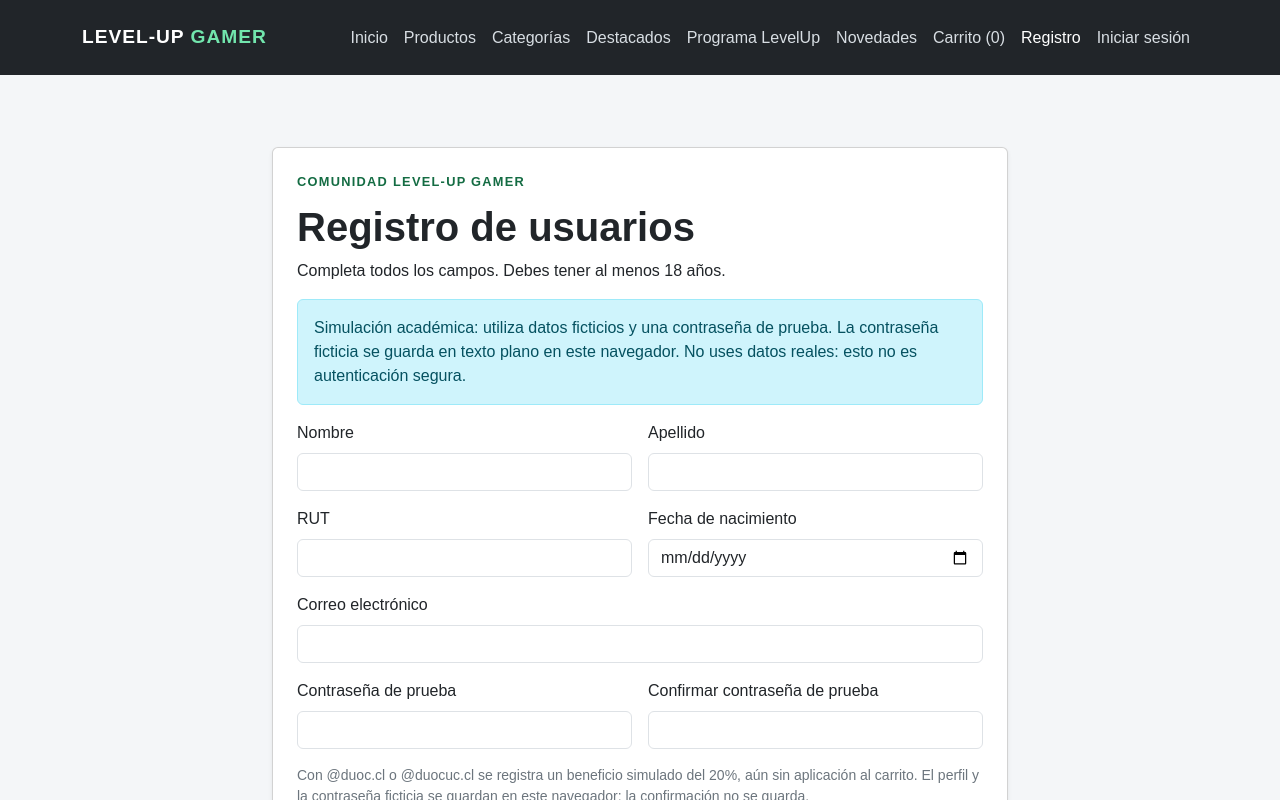
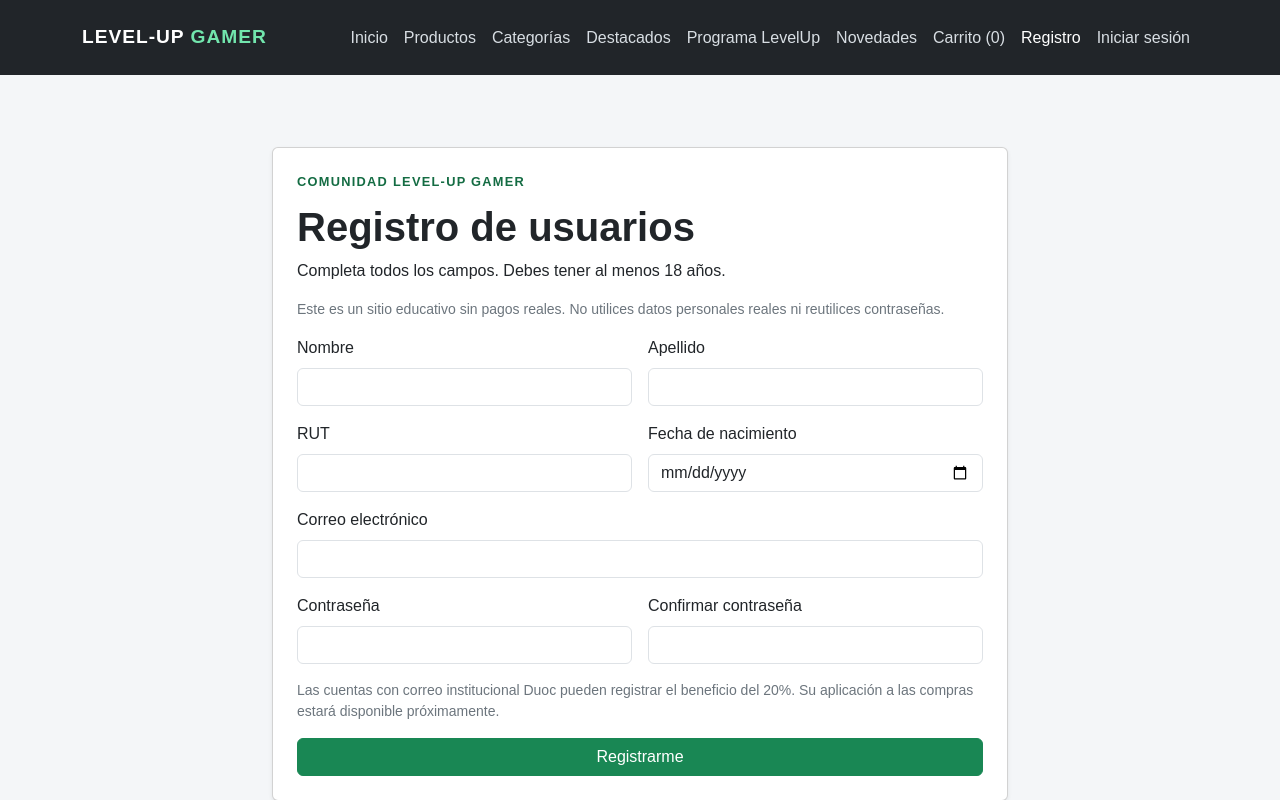
Before and after one commit to AliceThePianist/level-up-gamer-react, a React (Vite) app: page /registro in a window 1280 px wide. Shown: the top 800 px of the page. Built offline with nearby package versions, Linux system fonts and the light colour scheme.

Commit message:
style: pulir mensajes públicos y conservar ajustes de registro

```diff
--- a/src/components/Footer.jsx
+++ b/src/components/Footer.jsx
@@ -18,6 +18,7 @@
           </Col>
         </Row>
         <hr className="my-4" />
+        <p className="small">Proyecto educativo: no procesa pagos ni envíos reales. No reutilices contraseñas personales.</p>
         <p className="small mb-0">© {anioActual} Level-Up Gamer. Todos los derechos reservados.</p>
       </Container>
     </footer>
--- a/src/utils/validarRegistro.js
+++ b/src/utils/validarRegistro.js
@@ -23,9 +23,9 @@
   if (!/^[^\s@]+@[^\s@]+\.[^\s@]+$/.test(formulario.correo.trim())) {
     errores.correo = 'Ingresa un correo válido, por ejemplo nombre@correo.cl.'
   }
-  if (formulario.contrasena.trim().length < 6) errores.contrasena = 'Usa una contraseña de prueba de al menos 6 caracteres.'
+  if (formulario.contrasena.trim().length < 6) errores.contrasena = 'Usa una contraseña de al menos 6 caracteres.'
   if (!formulario.confirmacion) {
-    errores.confirmacion = 'Confirma tu contraseña de prueba.'
+    errores.confirmacion = 'Confirma tu contraseña.'
   } else if (formulario.contrasena !== formulario.confirmacion) {
     errores.confirmacion = 'Las contraseñas no coinciden.'
   }
--- a/src/views/Home.jsx
+++ b/src/views/Home.jsx
@@ -43,7 +43,7 @@
           <strong className="descuento">20%</strong>
           <div>
             <p className="fw-bold mb-1">Tu próxima partida tiene un beneficio Duoc.</p>
-            <p className="mb-0">Descuento de por vida con tu correo Duoc. Disponible cuando se habilite el registro.</p>
+            <p className="mb-0">Registra tu correo Duoc para obtener el beneficio del 20%. Su aplicación al carrito estará disponible próximamente.</p>
           </div>
         </Container>
       </aside>
--- a/src/views/Login.jsx
+++ b/src/views/Login.jsx
@@ -18,7 +18,7 @@
       nuevosErrores.correo = 'Ingresa un correo electrónico válido.'
     }
     if (contrasena.trim().length < 6) {
-      nuevosErrores.contrasena = 'Ingresa tu contraseña ficticia de al menos 6 caracteres.'
+      nuevosErrores.contrasena = 'Ingresa tu contraseña de al menos 6 caracteres.'
     }
     setErrores(nuevosErrores)
     if (Object.keys(nuevosErrores).length > 0) return
@@ -31,7 +31,7 @@
       alIniciarSesion(usuario)
       navigate(usuario.rol === 'admin' ? '/admin/productos' : '/')
     } catch {
-      setError('No se pudo iniciar sesión. Revisa que el almacenamiento del navegador esté disponible y que los datos de demostración sean válidos.')
+      setError('No se pudo iniciar sesión. Revisa que el almacenamiento del navegador esté disponible y que los datos guardados sean válidos.')
     }
   }
 
@@ -44,8 +44,7 @@
               <Card.Body className="p-4">
                 <p className="etiqueta">BIENVENIDO A LEVEL-UP GAMER</p>
                 <h1>Iniciar sesión</h1>
-                <Alert variant="info">Demostración académica. Usa solo datos y contraseñas ficticios: se guardan en texto plano en este navegador. No es autenticación segura.</Alert>
-                <Alert variant="secondary">Administrador de prueba: admin@tienda.cl / 123456</Alert>
+                <p className="text-secondary small">Sitio educativo. No reutilices contraseñas personales: los datos se almacenan en este navegador.</p>
                 {error && <Alert variant="danger">{error}</Alert>}
                 <Form noValidate onSubmit={ingresar}>
                   <Form.Group controlId="login-correo" className="mb-3">
@@ -54,14 +53,13 @@
                     <Form.Control.Feedback type="invalid" id="error-correo">{errores.correo}</Form.Control.Feedback>
                   </Form.Group>
                   <Form.Group controlId="login-contrasena" className="mb-3">
-                    <Form.Label>Contraseña ficticia</Form.Label>
+                    <Form.Label>Contraseña</Form.Label>
                     <Form.Control type="password" value={contrasena} onChange={(event) => { setContrasena(event.target.value); setError('') }} isInvalid={!!errores.contrasena} aria-describedby="error-contrasena" autoComplete="off" required />
                     <Form.Control.Feedback type="invalid" id="error-contrasena">{errores.contrasena}</Form.Control.Feedback>
                   </Form.Group>
                   <Button type="submit" variant="success" className="w-100">Ingresar</Button>
                 </Form>
-                <p className="mt-3 mb-0">¿Aún no tienes un usuario de prueba? <Link to="/registro">Registrarte</Link></p>
-                <p className="text-secondary small mt-3 mb-0">Los perfiles antiguos sin contraseña no permiten iniciar sesión. Registra un nuevo perfil con otro correo ficticio; los anteriores se conservan.</p>
+                <p className="mt-3 mb-0">¿Aún no tienes una cuenta? <Link to="/registro">Registrarte</Link></p>
               </Card.Body>
             </Card>
           </Col>
--- a/src/views/Registro.jsx
+++ b/src/views/Registro.jsx
@@ -13,8 +13,8 @@
   { nombre: 'rut', etiqueta: 'RUT', tipo: 'text', maxLength: 12 },
   { nombre: 'fechaNacimiento', etiqueta: 'Fecha de nacimiento', tipo: 'date' },
   { nombre: 'correo', etiqueta: 'Correo electrónico', tipo: 'email' },
-  { nombre: 'contrasena', etiqueta: 'Contraseña de prueba', tipo: 'password' },
-  { nombre: 'confirmacion', etiqueta: 'Confirmar contraseña de prueba', tipo: 'password' },
+  { nombre: 'contrasena', etiqueta: 'Contraseña', tipo: 'password' },
+  { nombre: 'confirmacion', etiqueta: 'Confirmar contraseña', tipo: 'password' },
 ]
 
 function Registro() {
@@ -45,8 +45,8 @@
         return
       }
       setMensaje(resultado.usuario.descuento === 20
-        ? 'Registro de demostración exitoso. Beneficio Duoc del 20% registrado; todavía no se aplica al carrito.'
-        : 'Registro de demostración exitoso. Tu perfil y contraseña ficticia se guardaron para las pruebas.')
+        ? 'Registro exitoso. Beneficio Duoc del 20% registrado; todavía no se aplica al carrito.'
+        : 'Registro exitoso. Ya puedes iniciar sesión.')
       setFormulario(formularioInicial)
     } catch {
       setErrorGuardado('No se pudo guardar el registro. El almacenamiento puede estar bloqueado o contener datos inválidos. No se modificaron los registros anteriores.')
@@ -63,7 +63,10 @@
                 <p className="etiqueta">COMUNIDAD LEVEL-UP GAMER</p>
                 <h1>Registro de usuarios</h1>
                 <p>Completa todos los campos. Debes tener al menos 18 años.</p>
-                <Alert variant="info">Simulación académica: utiliza datos ficticios y una contraseña de prueba. La contraseña ficticia se guarda en texto plano en este navegador. No uses datos reales: esto no es autenticación segura.</Alert>
+                <p className="text-secondary small">
+                Este es un sitio educativo sin pagos reales.
+                No utilices datos personales reales ni reutilices contraseñas.
+                </p>
                 {mensaje && <Alert variant="success" role="status">{mensaje}</Alert>}
                 {errorGuardado && <Alert variant="danger">{errorGuardado}</Alert>}
                 {Object.values(errores).some(Boolean) && <Alert variant="danger">Revisa los campos indicados antes de continuar.</Alert>}
@@ -89,7 +92,11 @@
                       </Col>
                     ))}
                     <Col xs={12}>
-                      <p className="text-secondary small">Con @duoc.cl o @duocuc.cl se registra un beneficio simulado del 20%, aún sin aplicación al carrito. El perfil y la contraseña ficticia se guardan en este navegador; la confirmación no se guarda.</p>
+                      <p className="text-secondary small">
+                      Las cuentas con correo institucional Duoc pueden registrar
+                      el beneficio del 20%. Su aplicación a las compras estará
+                      disponible próximamente.
+                      </p>
                       <Button type="submit" variant="success" className="w-100">Registrarme</Button>
                     </Col>
                   </Row>
```
Also changed, not shown: 1 other file (tests, documents, lock files or other folders).
